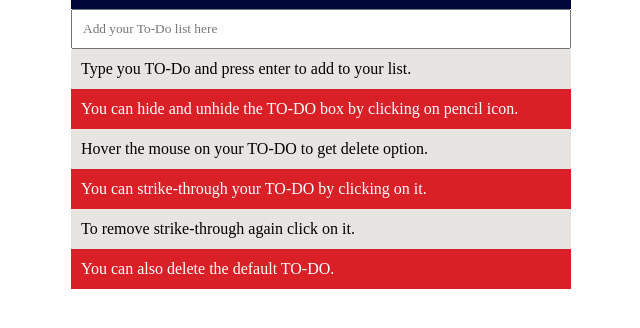
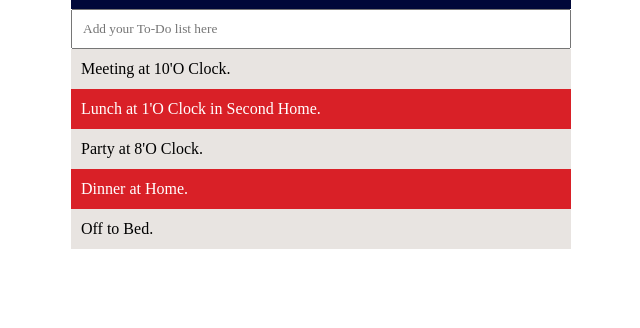
Before and after one commit to AUFS009120/TO-DO, a plain HTML site: page index.html in a window 1280 px wide. Shown: the part 134-462 px from the top of the page, without its empty margins (319-959 px from the left). Drawn offline with Linux system fonts and the light colour scheme.

Commit message:
Update index.html

```diff
--- a/index.html
+++ b/index.html
@@ -15,13 +15,12 @@
         <input type="text" placeholder="Add your To-Do list here">
 
         <ul>
-          <li><span><i class="fa fa-trash-o"></i></span> Type you TO-Do and press enter to add to your list.</li>
-          <li><span><i class="fa fa-trash-o"></i></span> You can hide and unhide the TO-DO box by clicking on pencil icon.</li>
-          <li><span><i class="fa fa-trash-o"></i></span> Hover the mouse on your TO-DO to get delete option.</li>
-          <li><span><i class="fa fa-trash-o"></i></span> You can strike-through your TO-DO by clicking on it.</li>
-          <li><span><i class="fa fa-trash-o"></i></span> To remove strike-through again click on it.</li>
-          <li><span><i class="fa fa-trash-o"></i></span> You can also delete the default TO-DO.</li>
-        </ul>
+          <li><span><i class="fa fa-trash-o"></i></span> Meeting at 10'O Clock.</li>
+          <li><span><i class="fa fa-trash-o"></i></span> Lunch at 1'O Clock in Second Home.</li>
+          <li><span><i class="fa fa-trash-o"></i></span> Party at 8'O Clock.</li>
+          <li><span><i class="fa fa-trash-o"></i></span> Dinner at Home.</li>
+          <li><span><i class="fa fa-trash-o"></i></span> Off to Bed.</li>
+         </ul>
 
     </div>
 
```
